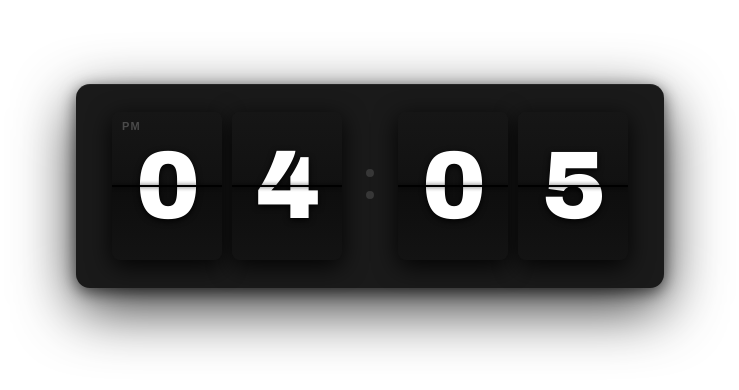
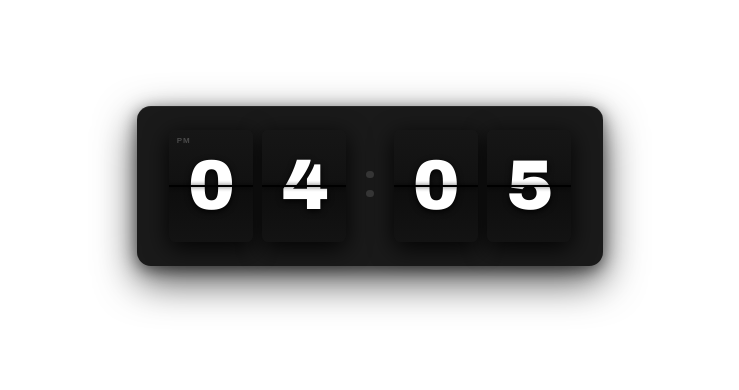
Before and after one commit to JhonEdwinVR/Reloj-notion, a plain HTML site: page index.html in a window 1280 px wide. Shown: the part 214-604 px from the top of the page, without its empty margins (270-1009 px from the left). Drawn offline with Linux system fonts and the light colour scheme.

Commit message:
Update index.html

```diff
--- a/index.html
+++ b/index.html
@@ -8,14 +8,21 @@
 /* ── Reset ── */
 *, *::before, *::after { box-sizing: border-box; margin: 0; padding: 0; }
 
-html, body {
+html {
   width: 100%; height: 100%;
-  background: transparent;          /* Transparente — se integra a cualquier fondo */
+  background: transparent !important;
+  color-scheme: dark light; /* Evita que el navegador fuerce un fondo blanco */
+}
+
+body {
+  width: 100%; height: 100%;
+  background: transparent !important;
   display: flex;
   align-items: center;
   justify-content: center;
   font-family: 'Arial Black', 'Helvetica Neue', Arial, sans-serif;
   overflow: hidden;
+  padding: 20px; /* Da espacio para que la sombra no se corte contra los bordes del iframe */
 }
 
 /* ── Outer wrapper: fondo oscuro compacto alrededor del reloj ── */
@@ -25,40 +32,41 @@
   justify-content: center;
   background: #1a1a1a;
   border-radius: 14px;
-  padding: clamp(16px, 3vw, 28px) clamp(20px, 4vw, 36px);
+  /* Cambiamos 'vw' por 'vmin' para que escale según el lado más pequeño del contenedor */
+  padding: clamp(16px, 3vmin, 28px) clamp(20px, 4vmin, 36px);
   box-shadow:
-    0 20px 60px rgba(0,0,0,0.8),
-    0 4px 16px rgba(0,0,0,0.6),
+    0 15px 40px rgba(0,0,0,0.7), /* Sombra contenida para evitar manchas grises en el iframe */
+    0 4px 16px rgba(0,0,0,0.5),
     inset 0 1px 0 rgba(255,255,255,0.05);
-  gap: clamp(10px, 2.5vw, 24px);
+  gap: clamp(10px, 2.5vmin, 24px);
   user-select: none;
 }
 
 /* ── Separador de puntos ── */
 .sep {
   display: flex; flex-direction: column;
-  gap: clamp(6px, 1.5vw, 14px);
+  gap: clamp(6px, 1.5vmin, 14px);
   align-items: center;
   padding-bottom: 4px;
 }
 .sep span {
   display: block;
-  width: clamp(5px, 0.9vw, 8px);
-  height: clamp(5px, 0.9vw, 8px);
+  width: clamp(5px, 0.9vmin, 8px);
+  height: clamp(5px, 0.9vmin, 8px);
   border-radius: 50%;
   background: #383838;
 }
 
 /* ── Par de dígitos (horas / minutos) ── */
-.pair { display: flex; gap: clamp(5px, 1.2vw, 10px); }
+.pair { display: flex; gap: clamp(5px, 1.2vmin, 10px); }
 
 /* ── Tarjeta individual ── */
 .card {
   position: relative;
-  width:  clamp(60px, 10.5vw, 110px);
-  height: clamp(80px, 14vw,  148px);
+  width:  clamp(50px, 10.5vmin, 110px);
+  height: clamp(70px, 14vmin,  148px);
   background: #111;
-  border-radius: clamp(5px, 0.8vw, 8px);
+  border-radius: clamp(5px, 0.8vmin, 8px);
   overflow: hidden;             /* CRÍTICO: confina los flaps */
   box-shadow:
     0 6px 24px rgba(0,0,0,0.9),
@@ -83,7 +91,6 @@
   overflow: hidden;
   display: flex; justify-content: center;
   z-index: 2;
-  /* Perspectiva aplicada al contenedor del flap */
   perspective: 600px;
 }
 .flap.up   { top: 0;    align-items: flex-end;   background: linear-gradient(180deg,#161616,#111); transform-origin: bottom center; }
@@ -99,7 +106,7 @@
 
 /* ── Números ── */
 .digit {
-  font-size: clamp(50px, 8.8vw, 96px);
+  font-size: clamp(40px, 8.8vmin, 96px);
   font-weight: 900;
   color: #fff;
   line-height: 1;
@@ -107,7 +114,6 @@
   text-shadow: 0 2px 6px rgba(0,0,0,0.9);
   position: relative;
 }
-/* Centra el número a través de la división */
 .half.up   .digit,
 .flap.up   .digit { transform: translateY(50%); }
 .half.down .digit,
@@ -127,8 +133,8 @@
 /* ── Badge AM/PM ── */
 .ampm {
   position: absolute;
-  top: clamp(4px,0.8vw,8px); left: clamp(5px,1vw,10px);
-  font-size: clamp(8px,1vw,11px);
+  top: clamp(4px,0.8vmin,8px); left: clamp(5px,1vmin,10px);
+  font-size: clamp(8px,1vmin,11px);
   font-weight: 700; letter-spacing: 0.1em;
   color: #4a4a4a; text-transform: uppercase;
   font-family: Arial, sans-serif;
@@ -139,23 +145,15 @@
 <body>
 
 <div class="clock-shell" id="shell">
-
-  <!-- HORAS -->
   <div class="pair" id="pair-h">
-
-    <!-- Dígito h1 (decena de hora) -->
     <div class="card" id="card-h1">
       <div class="ampm" id="ampm">AM</div>
-      <!-- Estáticas (fondo permanente) -->
       <div class="half up"   id="su-h1"><span class="digit">0</span></div>
       <div class="half down" id="sd-h1"><span class="digit">0</span></div>
-      <!-- Flaps animados -->
       <div class="flap up"   id="fu-h1"><span class="digit">0</span><div class="flap-shade" id="fs-fu-h1"></div></div>
       <div class="flap down" id="fd-h1"><span class="digit">0</span><div class="flap-shade" id="fs-fd-h1"></div></div>
       <div class="divider"></div>
     </div>
-
-    <!-- Dígito h2 (unidad de hora) -->
     <div class="card" id="card-h2">
       <div class="half up"   id="su-h2"><span class="digit">0</span></div>
       <div class="half down" id="sd-h2"><span class="digit">0</span></div>
@@ -165,13 +163,9 @@
     </div>
   </div>
 
-  <!-- SEPARADOR -->
   <div class="sep"><span></span><span></span></div>
 
-  <!-- MINUTOS -->
   <div class="pair" id="pair-m">
-
-    <!-- Dígito m1 (decena de minuto) -->
     <div class="card" id="card-m1">
       <div class="half up"   id="su-m1"><span class="digit">0</span></div>
       <div class="half down" id="sd-m1"><span class="digit">0</span></div>
@@ -179,8 +173,6 @@
       <div class="flap down" id="fd-m1"><span class="digit">0</span><div class="flap-shade" id="fs-fd-m1"></div></div>
       <div class="divider"></div>
     </div>
-
-    <!-- Dígito m2 (unidad de minuto) -->
     <div class="card" id="card-m2">
       <div class="half up"   id="su-m2"><span class="digit">0</span></div>
       <div class="half down" id="sd-m2"><span class="digit">0</span></div>
@@ -189,35 +181,23 @@
       <div class="divider"></div>
     </div>
   </div>
-
-</div><!-- /clock-shell -->
+</div>
 
 <script>
-/* ═══════════════════════════════════════════════════════
- *  FLIP CLOCK v2
- *  Animación vía Web Animations API — sin CSS class tricks.
- *  Sin frameworks. Sin librerías. Sin CDN.
- * ═══════════════════════════════════════════════════════ */
+const FLIP_MS  = 200;
+const GAP_MS   = 8;
 
-const FLIP_MS  = 200;   // duración de cada mitad de flip (ms)
-const GAP_MS   = 8;     // pausa entre caída y subida (ms)
-
-/* ── Construye un objeto "slot" para cada posición de dígito ── */
 function makeSlot(id) {
   return {
     id,
-    /* Mitades estáticas — fondo visible durante reposo */
     staticUp:   document.querySelector(`#su-${id} .digit`),
     staticDown: document.querySelector(`#sd-${id} .digit`),
-    /* Flaps — los que giran */
     flapUp:     document.getElementById(`fu-${id}`),
     flapDown:   document.getElementById(`fd-${id}`),
     flapUpNum:  document.querySelector(`#fu-${id} .digit`),
     flapDownNum:document.querySelector(`#fd-${id} .digit`),
-    /* Sombras sobre los flaps */
     shadeUp:    document.getElementById(`fs-fu-${id}`),
     shadeDown:  document.getElementById(`fs-fd-${id}`),
-    /* Estado */
     current: null,
     busy: false,
   };
@@ -232,14 +212,12 @@
 
 const ampmEl = document.getElementById('ampm');
 
-/* ── Asigna un dígito sin animación (init) ── */
 function setImmediate(slot, val) {
   const v = String(val);
   slot.staticUp.textContent   = v;
   slot.staticDown.textContent = v;
   slot.flapUpNum.textContent  = v;
   slot.flapDownNum.textContent= v;
-  /* Asegura posición de reposo */
   slot.flapUp.style.transform   = 'rotateX(0deg)';
   slot.flapDown.style.transform = 'rotateX(0deg)';
   slot.shadeUp.style.background   = 'transparent';
@@ -248,22 +226,6 @@
   slot.busy    = false;
 }
 
-/* ── Animación principal de flip ──
- *
- *  Estructura visual en capas durante el flip:
- *
- *  REPOSO:
- *   [staticUp   = viejo num, parte superior]   z:1
- *   [staticDown = nuevo num, parte inferior]   z:1   (invisible detrás del flapDown)
- *   [flapUp     = copia viejo, gira 0→-90]     z:2
- *   [flapDown   = copia nuevo, gira 90→0]      z:2
- *
- *  SECUENCIA:
- *   t=0        : flapUp visible (= copia viejo arriba), staticUp ya muestra viejo OK
- *   t=0..FLIP  : flapUp cae: rotateX 0 → -90  + sombra que se intensifica
- *   t=FLIP+GAP : flapDown sube: rotateX 90 → 0 + sombra que se desvanece
- *   t=fin      : flapUp se oculta, staticUp muestra nuevo, flapDown vuelve a 0°
- */
 function flip(slot, newVal) {
   if (slot.busy || slot.current === String(newVal)) return;
   slot.busy = true;
@@ -271,18 +233,15 @@
   const oldVal = slot.current;
   const nv     = String(newVal);
 
-  /* 1. Prepara contenidos ANTES de arrancar */
-  slot.flapUpNum.textContent   = oldVal;   // el flap que cae muestra el VIEJO (arriba)
-  slot.flapDownNum.textContent = nv;       // el flap que sube muestra el NUEVO (abajo)
-  slot.staticDown.textContent  = nv;       // estática inferior ya tiene el nuevo (cubierta)
+  slot.flapUpNum.textContent   = oldVal;
+  slot.flapDownNum.textContent = nv;
+  slot.staticDown.textContent  = nv;
 
-  /* Asegura que los flaps estén en posición inicial sin transición CSS residual */
   slot.flapUp.style.transform   = 'rotateX(0deg)';
-  slot.flapDown.style.transform = 'rotateX(90deg)';   // empieza oculto detrás
+  slot.flapDown.style.transform = 'rotateX(90deg)';
   slot.shadeUp.style.background   = 'transparent';
   slot.shadeDown.style.background = 'rgba(0,0,0,0.55)';
 
-  /* 2. Anima el flap superior cayendo: 0° → -90° */
   const animUp = slot.flapUp.animate(
     [
       { transform: 'rotateX(0deg)',   easing: 'cubic-bezier(0.4,0,1,1)' },
@@ -291,7 +250,6 @@
     { duration: FLIP_MS, fill: 'forwards' }
   );
 
-  /* Sombra que se intensifica mientras cae */
   slot.shadeUp.animate(
     [
       { background: 'rgba(0,0,0,0)',    easing: 'ease-in' },
@@ -300,16 +258,11 @@
     { duration: FLIP_MS, fill: 'forwards' }
   );
 
-  /* 3. Cuando termina la caída, arranca la subida */
   animUp.onfinish = () => {
-    /* Oculta flapUp — la estática ya mostrará el nuevo valor */
     slot.staticUp.textContent = nv;
-    slot.flapUp.style.transform = 'rotateX(-90deg)';   /* queda oculto */
+    slot.flapUp.style.transform = 'rotateX(-90deg)';
 
-    /* GAP pequeño para sensación mecánica */
     setTimeout(() => {
-
-      /* 4. Anima el flap inferior subiendo: 90° → 0° */
       const animDown = slot.flapDown.animate(
         [
           { transform: 'rotateX(90deg)',  easing: 'cubic-bezier(0,0,0.6,1)' },
@@ -318,7 +271,6 @@
         { duration: FLIP_MS, fill: 'forwards' }
       );
 
-      /* Sombra que se disipa mientras sube */
       slot.shadeDown.animate(
         [
           { background: 'rgba(0,0,0,0.55)', easing: 'ease-out' },
@@ -327,9 +279,7 @@
         { duration: FLIP_MS, fill: 'forwards' }
       );
 
-      /* 5. Cleanup tras completar la subida */
       animDown.onfinish = () => {
-        /* Resetea flaps a posición de reposo (sin transición visible) */
         slot.flapUpNum.textContent    = nv;
         slot.flapDownNum.textContent  = nv;
         slot.flapUp.style.transform   = 'rotateX(0deg)';
@@ -337,7 +287,6 @@
         slot.shadeUp.style.background   = 'transparent';
         slot.shadeDown.style.background = 'transparent';
 
-        /* Cancela las animaciones para liberar memoria */
         slot.flapUp.getAnimations().forEach(a => a.cancel());
         slot.flapDown.getAnimations().forEach(a => a.cancel());
         slot.shadeUp.getAnimations().forEach(a => a.cancel());
@@ -346,19 +295,17 @@
         slot.current = nv;
         slot.busy    = false;
       };
-
     }, GAP_MS);
   };
 }
 
-/* ── Lee la hora actual y actualiza los 4 slots ── */
 function tick(animate) {
   const now  = new Date();
   let   h    = now.getHours();
   const m    = now.getMinutes();
   const isPM = h >= 12;
 
-  h = h % 12 || 12;          // 12h format, 0→12
+  h = h % 12 || 12;
 
   ampmEl.textContent = isPM ? 'PM' : 'AM';
 
@@ -377,7 +324,6 @@
   });
 }
 
-/* ── Sincronización exacta al minuto ── */
 function scheduleTick() {
   const msUntilNextMinute = 60000 - (Date.now() % 60000);
   setTimeout(() => {
@@ -386,9 +332,8 @@
   }, msUntilNextMinute);
 }
 
-/* ── Arranque ── */
-tick(false);        // carga silenciosa inicial
-scheduleTick();     // loop sincronizado al reloj del sistema
+tick(false);
+scheduleTick();
 </script>
 </body>
 </html>
```
